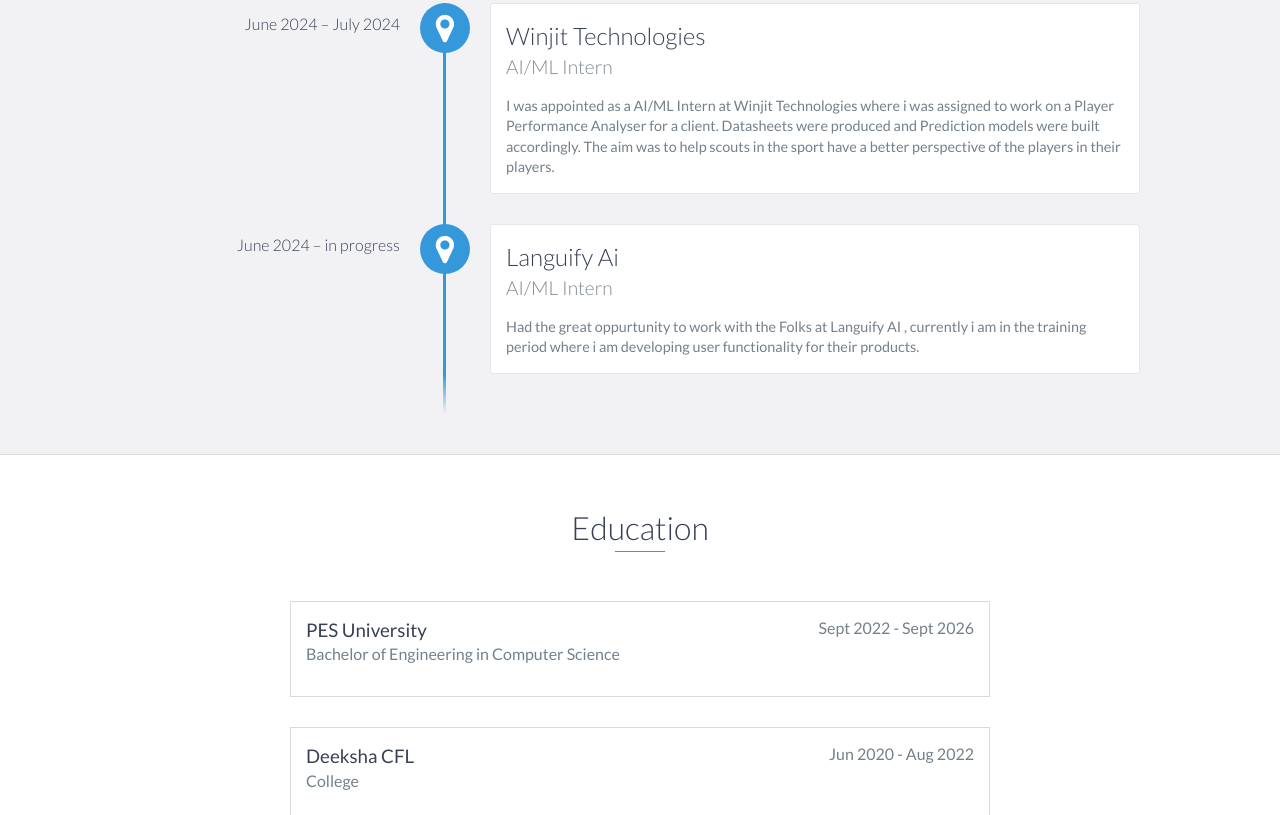
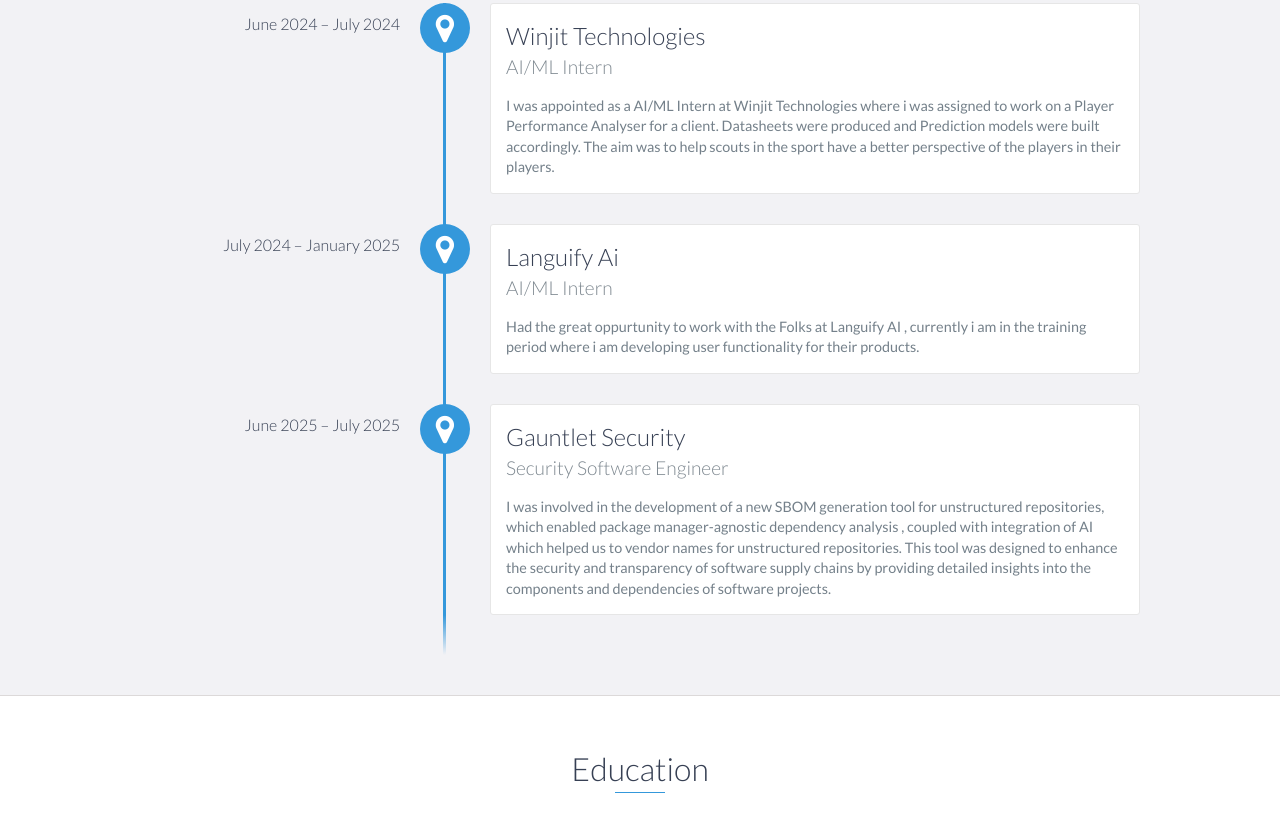
Before and after one commit to Subbi8/Profile-Website, a website: page index.html in a window 1280 px wide. Shown: the part 1218-2033 px from the top of the page. Drawn offline with nearby package versions, Linux system fonts and the light colour scheme.

Commit message:
Update index.html

```diff
--- a/index.html
+++ b/index.html
@@ -60,7 +60,7 @@
         <div id="lead-content">
             <h1>Subham R Bhuyan</h1>
             <h2>Software Engineer</h2>
-            <a href="https://drive.google.com/file/d/1-cVbGWHXbgcObUZgeLDplUDa6CCUD5n7/view?usp=sharing" class="btn-rounded-white">Download Resume</a>
+            <a href="https://drive.google.com/file/d/15TzFHbkmRAc1m1AihRg90ILMcibTCh35/view?usp=sharing" class="btn-rounded-white">Download Resume</a>
         </div>
         <!-- End #lead-content -->
 
@@ -101,10 +101,17 @@
                     I was appointed as a AI/ML Intern at Winjit Technologies where i was assigned to work on a Player Performance Analyser for a client. Datasheets were produced and Prediction models were built accordingly. The aim was to help scouts in the sport have a better perspective of the players in their players.
                 </p>
             </div>
-                <div data-date="June 2024 –  in progress">
+                <div data-date="July 2024 –  January 2025">
                     <h3>Languify Ai</h3>
                     <h4>AI/ML Intern</h4>
                     <p>Had the great oppurtunity to work with the Folks at Languify AI , currently i am in the training period where i am developing user functionality for their products.
+
+                    </p>
+                </div>
+                <div data-date="June 2025 –  July 2025">
+                    <h3>Gauntlet Security</h3>
+                    <h4>Security Software Engineer</h4>
+                    <p>I was involved in the development of a new SBOM generation tool for unstructured repositories, which enabled package manager-agnostic dependency analysis , coupled with integration of AI which helped us to vendor names for unstructured repositories. This tool was designed to enhance the security and transparency of software supply chains by providing detailed insights into the components and dependencies of software projects.
 
                     </p>
                 </div>
```
